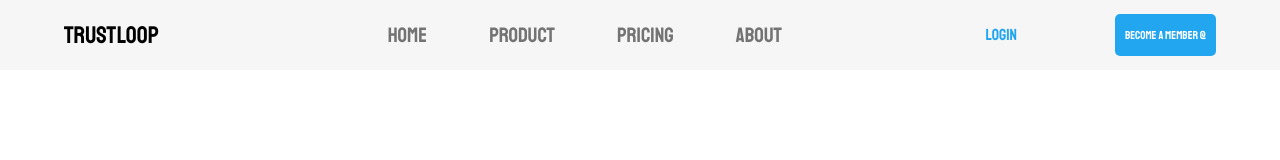
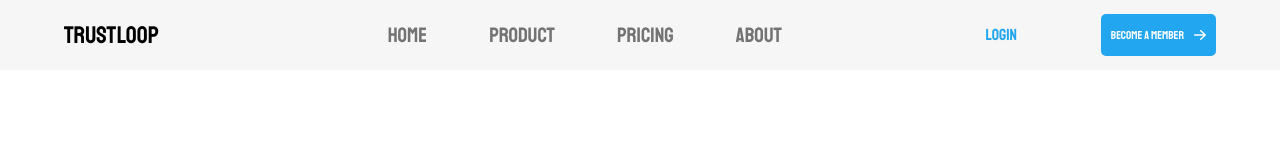
Before and after one commit to Doyen04/trustloop, a React (Vite) app: page / in a window 1280 px wide. Shown: the top 160 px of the page. Built offline with nearby package versions, Linux system fonts and the light colour scheme.

Commit message:
added an arrow icon to button

```diff
--- a/src/component/header.jsx
+++ b/src/component/header.jsx
@@ -3,6 +3,7 @@ import '../styles/header.css'
 import shoppingCartIcon from '../assets/svg/shopping.svg'
 import burgerIcon from '../assets/svg/burger.svg'
 import searchIcon from '../assets/svg/search.svg'
+import arrow from '../assets/svg/arrow-right.svg'
 
 function Header() {
     const navLink = ['Home', 'Product', 'Pricing', 'About']
@@ -21,7 +22,7 @@ function Header() {
             </div>
             <div className='header-button-container'>
                 <div className='login'>login</div>
-                <button> Become a Member  @</button>
+                <button> Become a Member  <img src={arrow}/></button>
             </div>
         </div>
     )
--- a/src/styles/header.css
+++ b/src/styles/header.css
@@ -69,6 +69,9 @@
         color:#23A6F0;
     }
     .header-button-container>button{
+        display: flex;
+        align-items: center;
+        gap: 10px;
         height: 80%;
         border: none;
         border-radius: 5px;
```
Also changed, not shown: src/assets/svg/arrow-right.svg (added).
